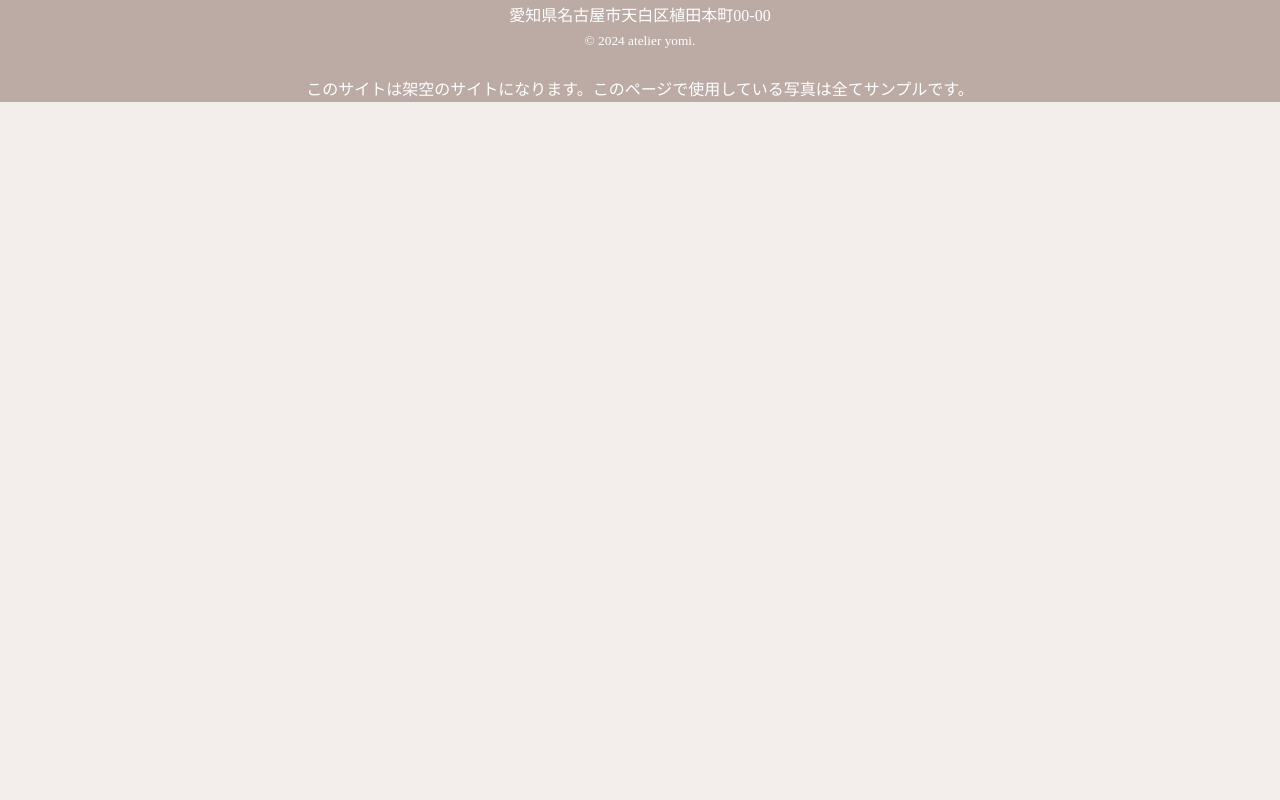
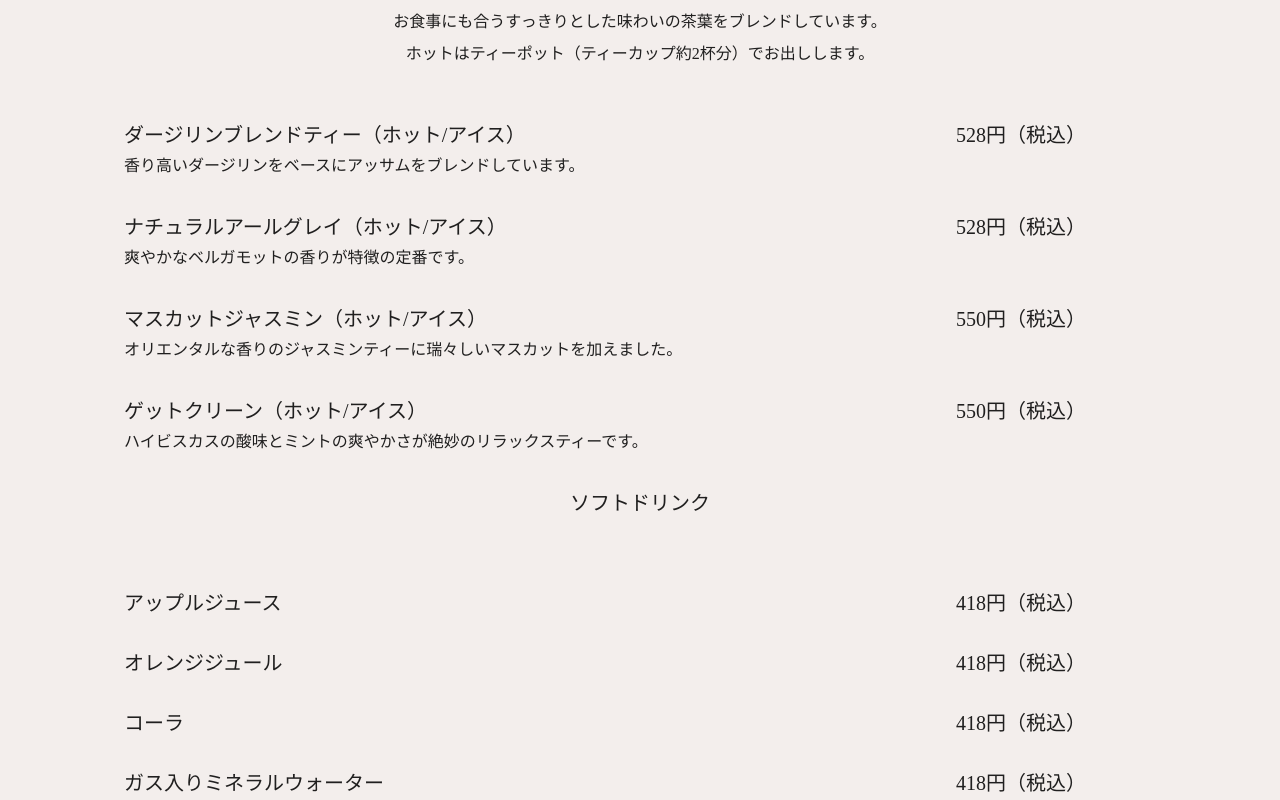
Before and after one commit to kimuracoki/wascafe, a React (Vite) app: page /menu in a window 1280 px wide. Shown: the part 1320-2120 px from the top of the page. Before the commit the page ends 1422 px from the top, so only its background shows below. Built offline with nearby package versions, Linux system fonts and the light colour scheme; a web font is replaced by a local one.

Commit message:
Add Menu

```diff
--- a/src/features/menu/assets/drinkMenuTexts.ts
+++ b/src/features/menu/assets/drinkMenuTexts.ts
@@ -43,10 +43,65 @@ const drinkMenuTexts: DrinkMenuTexts = {
       },
     ],
   },
+  tea: {
+    title: `紅茶`,
+    copy: `お食事にも合うすっきりとした味わいの茶葉をブレンドしています。
+    ホットはティーポット（ティーカップ約2杯分）でお出しします。`,
+    menu: [
+      {
+        item: `ダージリンブレンドティー（ホット/アイス）`,
+        price: `528円（税込）`,
+        description: `香り高いダージリンをベースにアッサムをブレンドしています。`,
+      },
+      {
+        item: `ナチュラルアールグレイ（ホット/アイス）`,
+        price: `528円（税込）`,
+        description: `爽やかなベルガモットの香りが特徴の定番です。`,
+      },
+      {
+        item: `マスカットジャスミン（ホット/アイス）`,
+        price: `550円（税込）`,
+        description: `オリエンタルな香りのジャスミンティーに瑞々しいマスカットを加えました。`,
+      },
+      {
+        item: `ゲットクリーン（ホット/アイス）`,
+        price: `550円（税込）`,
+        description: `ハイビスカスの酸味とミントの爽やかさが絶妙のリラックスティーです。`,
+      },
+    ],
+  },
+  softDrink: {
+    title: `ソフトドリンク`,
+    copy: ``,
+    menu: [
+      {
+        item: `アップルジュース`,
+        price: `418円（税込）`,
+        description: ``,
+      },
+      {
+        item: `オレンジジュール`,
+        price: `418円（税込）`,
+        description: ``,
+      },
+      {
+        item: `コーラ`,
+        price: `418円（税込）`,
+        description: ``,
+      },
+      {
+        item: `ガス入りミネラルウォーター`,
+        price: `418円（税込）`,
+        description: ``,
+      },
+    ],
+  },
 };
 
 type DrinkMenuTexts = {
   coffee: MenuCategory;
+  tea: MenuCategory;
+  softDrink: MenuCategory;
 };
 
 type MenuCategory = {
--- /dev/null
+++ b/src/features/menu/assets/foodMenuTexts.ts
@@ -0,0 +1,97 @@
+const foodMenuTexts: FoodMenuTexts = {
+  bread: {
+    title: `パン`,
+    copy: `こだわりのルヴァン種を使った自家製生地は、モチモチとした食感と口の中に広がる甘みが特長です。
+    イーストフード、乳化剤などの添加物は使用していないので身体に優しく、安心してお召し上がりいただけます。
+    ＊テイクアウト可能です`,
+    menu: [
+      {
+        item: `クラシック食パン（山型/角型）`,
+        price: `1斤 440円（税込）`,
+        description: ``,
+      },
+      {
+        item: `レーズン食パン（角型）`,
+        price: `1斤 484円（税込）`,
+        description: ``,
+      },
+      {
+        item: `バゲット（S/L）`,
+        price: `S:220円（税込）/L:396円（税込）`,
+        description: ``,
+      },
+      {
+        item: `くるみパン`,
+        price: `242円（税込）`,
+        description: ``,
+      },
+      {
+        item: `レーズンロール`,
+        price: `242円（税込）`,
+        description: ``,
+      },
+    ],
+  },
+  sandwich: {
+    title: `その場でサンド！
+    ワズランチのお惣菜パン・サンドイッチ`,
+    copy: `ワズカフェ自慢のパンにお好きなお惣菜をサンドします。
+    （11:00～14:00もしくは完売まで）
+
+    ＊パンは、クラシック食パン、ベーグル、バゲット、ミニバゲットからお選びいただけます
+    ＊お惣菜は日によって異なります
+    ＊完売時は14時前に終了する場合がございます
+    ＊テイクアウト可能です`,
+    menu: [
+      {
+        item: `ベーグルサンド`,
+        price: `550円（税込）〜`,
+        description: ``,
+      },
+      {
+        item: `クラシック食パンのBLTサンド`,
+        price: `330円（税込）〜`,
+        description: ``,
+      },
+      {
+        item: `焼きそばパン`,
+        price: `385円（税込）`,
+        description: ``,
+      },
+      {
+        item: `ナポリパン`,
+        price: `385円（税込）`,
+        description: ``,
+      },
+      {
+        item: `ポテサラパン`,
+        price: `330円（税込）`,
+        description: ``,
+      },
+      {
+        item: `コロッケパン`,
+        price: `330円（税込）`,
+        description: ``,
+      },
+    ],
+  },
+};
+
+type FoodMenuTexts = {
+  bread: MenuCategory;
+  sandwich: MenuCategory;
+};
+
+type MenuCategory = {
+  title: string;
+  copy: string;
+  menu: Menu[];
+};
+
+type Menu = {
+  item: string;
+  price: string;
+  description: string;
+};
+
+export default foodMenuTexts;
--- a/src/features/menu/components/DrinkMenu.tsx
+++ b/src/features/menu/components/DrinkMenu.tsx
@@ -7,9 +7,16 @@ import drinkMenuTexts from '@/features/menu/assets/drinkMenuTexts';
 function DrinkMenu(props: Props) {
     return (
         <CustomTabPanel value={props.activeIndex} index={props.index}>
-            <MenuHeader />
-
+            <MenuHeader title={drinkMenuTexts.coffee.title} copy={drinkMenuTexts.coffee.copy} />
             {drinkMenuTexts.coffee.menu.map((x, i) => (
+                <MenuItem key={i} item={x.item} price={x.price} description={x.description} />
+            ))}
+            <MenuHeader title={drinkMenuTexts.tea.title} copy={drinkMenuTexts.tea.copy} />
+            {drinkMenuTexts.tea.menu.map((x, i) => (
+                <MenuItem key={i} item={x.item} price={x.price} description={x.description} />
+            ))}
+            <MenuHeader title={drinkMenuTexts.softDrink.title} copy={drinkMenuTexts.softDrink.copy} />
+            {drinkMenuTexts.softDrink.menu.map((x, i) => (
                 <MenuItem key={i} item={x.item} price={x.price} description={x.description} />
             ))}
         </CustomTabPanel>
--- a/src/features/menu/components/FoodMenu.tsx
+++ b/src/features/menu/components/FoodMenu.tsx
@@ -1,9 +1,19 @@
 import CustomTabPanel from "./CustomTabPanel";
+import MenuHeader from "./MenuHeader";
+import foodMenuTexts from "../assets/foodMenuTexts";
+import MenuItem from "./MenuItem";
 
 function FoodMenu(props: Props) {
     return (
         <CustomTabPanel value={props.activeIndex} index={props.index}>
-            食べ物
+            <MenuHeader title={foodMenuTexts.bread.title} copy={foodMenuTexts.bread.copy} />
+            {foodMenuTexts.bread.menu.map((x, i) => (
+                <MenuItem key={i} item={x.item} price={x.price} description={x.description} />
+            ))}
+            <MenuHeader title={foodMenuTexts.sandwich.title} copy={foodMenuTexts.sandwich.copy} />
+            {foodMenuTexts.sandwich.menu.map((x, i) => (
+                <MenuItem key={i} item={x.item} price={x.price} description={x.description} />
+            ))}
         </CustomTabPanel>
     );
 }
--- a/src/features/menu/components/MenuHeader.tsx
+++ b/src/features/menu/components/MenuHeader.tsx
@@ -1,6 +1,6 @@
 import { Box, Typography } from "@mui/material";
 
-function MenuHeader() {
+function MenuHeader(props: Props) {
     return (
         <Box
             sx={{ textAlign: 'center' }}
@@ -10,7 +10,7 @@ function MenuHeader() {
                     fontSize: { xs: '18px', sm: '20px' },
                     paddingBottom: { xs: '10px', sm: '20px' },
                 }}
-            >コーヒー</Typography>
+            >{props.title}</Typography>
             <Typography
                 sx={{
                     whiteSpace: 'pre-line',
@@ -18,11 +18,15 @@ function MenuHeader() {
                     fontSize: { xs: '12px', sm: '16px' },
                     paddingBottom: { xs: '30px', sm: '50px' },
                 }}
-            >{`ワズカフェのコーヒーはコロンビア産・エチオピア産の豆をベースにした
-                オリジナルブレンドをオーダーごとにドリップします。
-                淹れたての香りと、酸味・苦味・コクが調和した奥深い味をお楽しみください。`}</Typography>
+            >{props.copy}</Typography>
         </Box>
     );
 }
 
+type Props = {
+    title: string;
+    copy: string;
+};
+
+
 export default MenuHeader;
```
